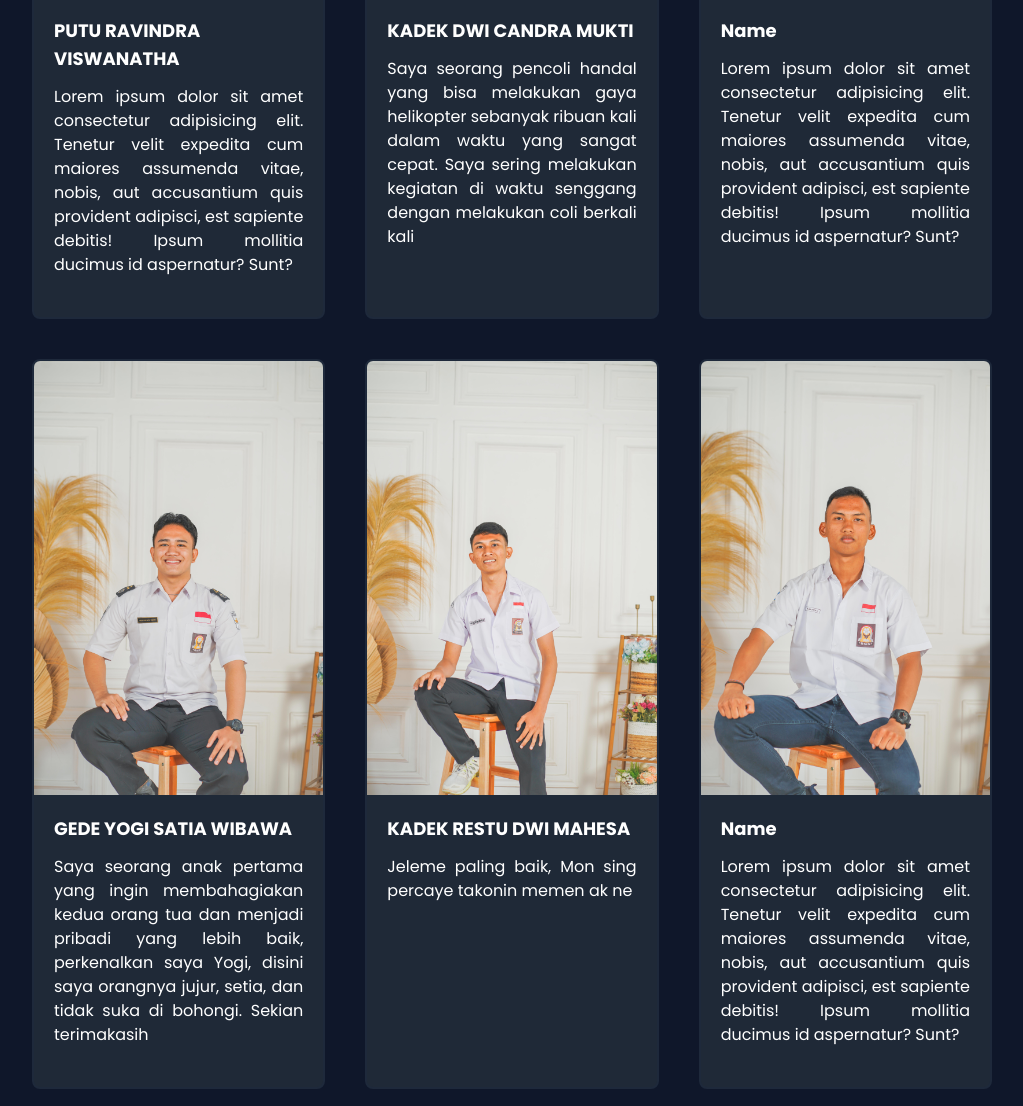
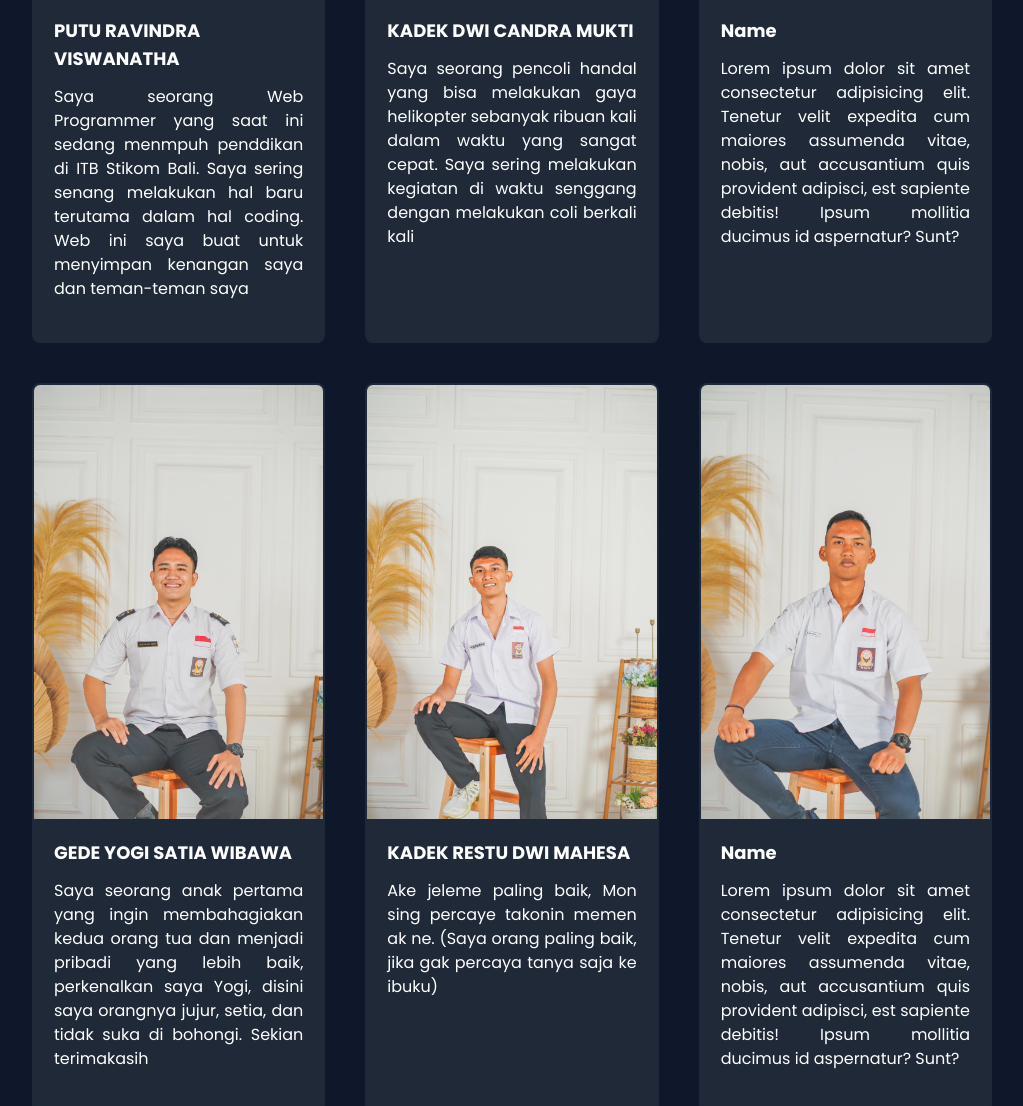
Before and after one commit to Ravsst2004/icikiwir-Group, a website: page public/index.html in a window 1280 px wide. Shown: the part 847-1953 px from the top of the page, without its empty margins (128-1151 px from the left). Drawn offline with Linux system fonts and the light colour scheme.

Commit message:
Add more description in Ravindra Profile

```diff
--- a/public/index.html
+++ b/public/index.html
@@ -81,10 +81,9 @@
                 <div class="m-5">
                     <h1 class="font-bold text-lg my-3">PUTU RAVINDRA VISWANATHA</h1>
                     <!-- <h6>Job</h6> -->
-                    <p class="text-justify">Lorem ipsum dolor sit amet consectetur adipisicing elit. Tenetur velit
-                        expedita cum maiores
-                        assumenda vitae, nobis, aut accusantium quis provident adipisci, est sapiente debitis! Ipsum
-                        mollitia ducimus id aspernatur? Sunt?</p>
+                    <p class="text-justify">Saya seorang Web Programmer yang saat ini sedang menmpuh penddikan di ITB
+                        Stikom Bali. Saya sering senang melakukan hal baru terutama dalam hal coding. Web ini saya buat
+                        untuk menyimpan kenangan saya dan teman-teman saya</p>
                 </div>
             </div>
 
@@ -94,7 +93,9 @@
                 <div class="m-5">
                     <h1 class="font-bold text-lg my-3">KADEK DWI CANDRA MUKTI</h1>
                     <!-- <h6>Job</h6> -->
-                    <p class="text-justify">Saya seorang pencoli handal yang bisa melakukan gaya helikopter sebanyak ribuan kali dalam waktu yang sangat cepat. Saya sering melakukan kegiatan di waktu senggang dengan melakukan coli berkali kali</p>
+                    <p class="text-justify">Saya seorang pencoli handal yang bisa melakukan gaya helikopter sebanyak
+                        ribuan kali dalam waktu yang sangat cepat. Saya sering melakukan kegiatan di waktu senggang
+                        dengan melakukan coli berkali kali</p>
                 </div>
             </div>
 
@@ -117,7 +118,9 @@
                 <div class="m-5">
                     <h1 class="font-bold text-lg my-3">GEDE YOGI SATIA WIBAWA</h1>
                     <!-- <h6>Job</h6> -->
-                    <p class="text-justify">Saya seorang anak pertama yang ingin membahagiakan kedua orang tua dan menjadi pribadi yang lebih baik, perkenalkan saya Yogi, disini saya orangnya jujur, setia, dan tidak suka di bohongi. Sekian terimakasih</p>
+                    <p class="text-justify">Saya seorang anak pertama yang ingin membahagiakan kedua orang tua dan
+                        menjadi pribadi yang lebih baik, perkenalkan saya Yogi, disini saya orangnya jujur, setia, dan
+                        tidak suka di bohongi. Sekian terimakasih</p>
                 </div>
             </div>
 
@@ -127,7 +130,7 @@
                 <div class="m-5">
                     <h1 class="font-bold text-lg my-3">KADEK RESTU DWI MAHESA</h1>
                     <!-- <h6>Job</h6> -->
-                    <p class="text-justify">Jeleme paling baik, Mon sing percaye takonin memen ak ne</p>
+                    <p class="text-justify">Ake jeleme paling baik, Mon sing percaye takonin memen ak ne. (Saya orang paling baik, jika gak percaya tanya saja ke ibuku)</p>
                 </div>
             </div>
 
@@ -152,7 +155,7 @@
     <section class="mt-14 text-white mx-6">
         <Hr id="ourMemories">
         </Hr>
-        <h1 class="font-bold my-3" >Our Memories</h1>
+        <h1 class="font-bold my-3">Our Memories</h1>
 
         <div class="grid grid-cols-2 md:grid-cols-4 gap-4">
             <div class="grid gap-4">
@@ -232,11 +235,14 @@
         <div class="w-full max-w-screen-xl mx-auto p-4 md:py-8">
             <div class="sm:flex sm:items-center sm:justify-between">
                 <a href="https://flowbite.com/" class="flex items-center mb-4 sm:mb-0 space-x-3 rtl:space-x-reverse">
-                    <span class="self-center text-2xl font-semibold whitespace-nowrap bg-gradient-to-tr from-red-500 to-violet-600 bg-clip-text text-transparent">Icikiwir-Group</span>
+                    <span
+                        class="self-center text-2xl font-semibold whitespace-nowrap bg-gradient-to-tr from-red-500 to-violet-600 bg-clip-text text-transparent">Icikiwir-Group</span>
                 </a>
-                <ul class="flex flex-wrap items-center mb-6 text-sm font-medium text-gray-500 sm:mb-0 dark:text-gray-400">
+                <ul
+                    class="flex flex-wrap items-center mb-6 text-sm font-medium text-gray-500 sm:mb-0 dark:text-gray-400">
                     <li>
-                        <span class="text-gray-500 sm:text-center">© 2023 <a href="#" class="hover:underline">Icikiwir-Group</a>. All Rights Reserved.</span>
+                        <span class="text-gray-500 sm:text-center">© 2023 <a href="#"
+                                class="hover:underline">Icikiwir-Group</a>. All Rights Reserved.</span>
                     </li>
                 </ul>
             </div>
@@ -247,7 +253,7 @@
     <!-- END FOOTER -->
 
 
-    <script src="/public/js/index.js"></script>
+    <script src="/src/js/index.js"></script>
 </body>
 
 </html>
```
